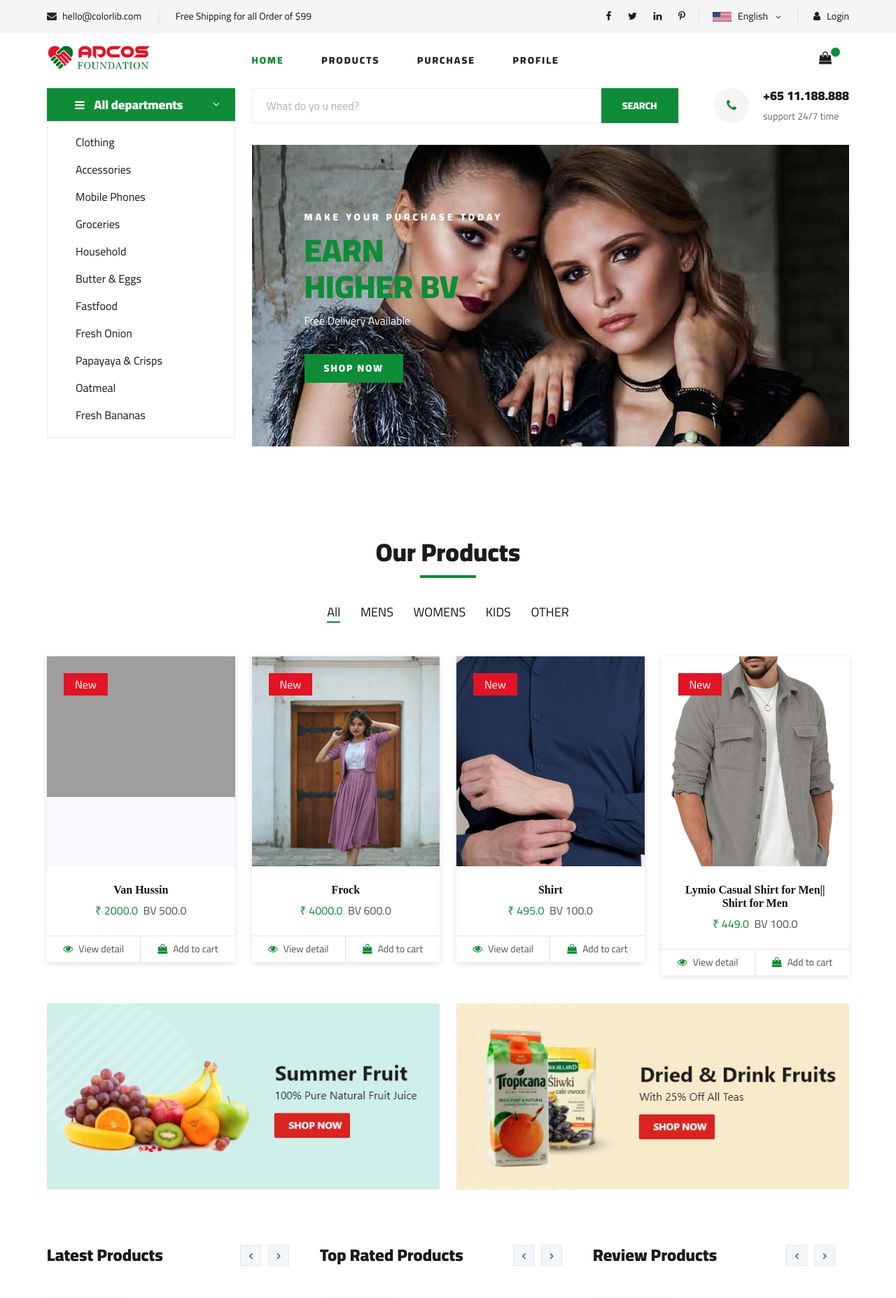
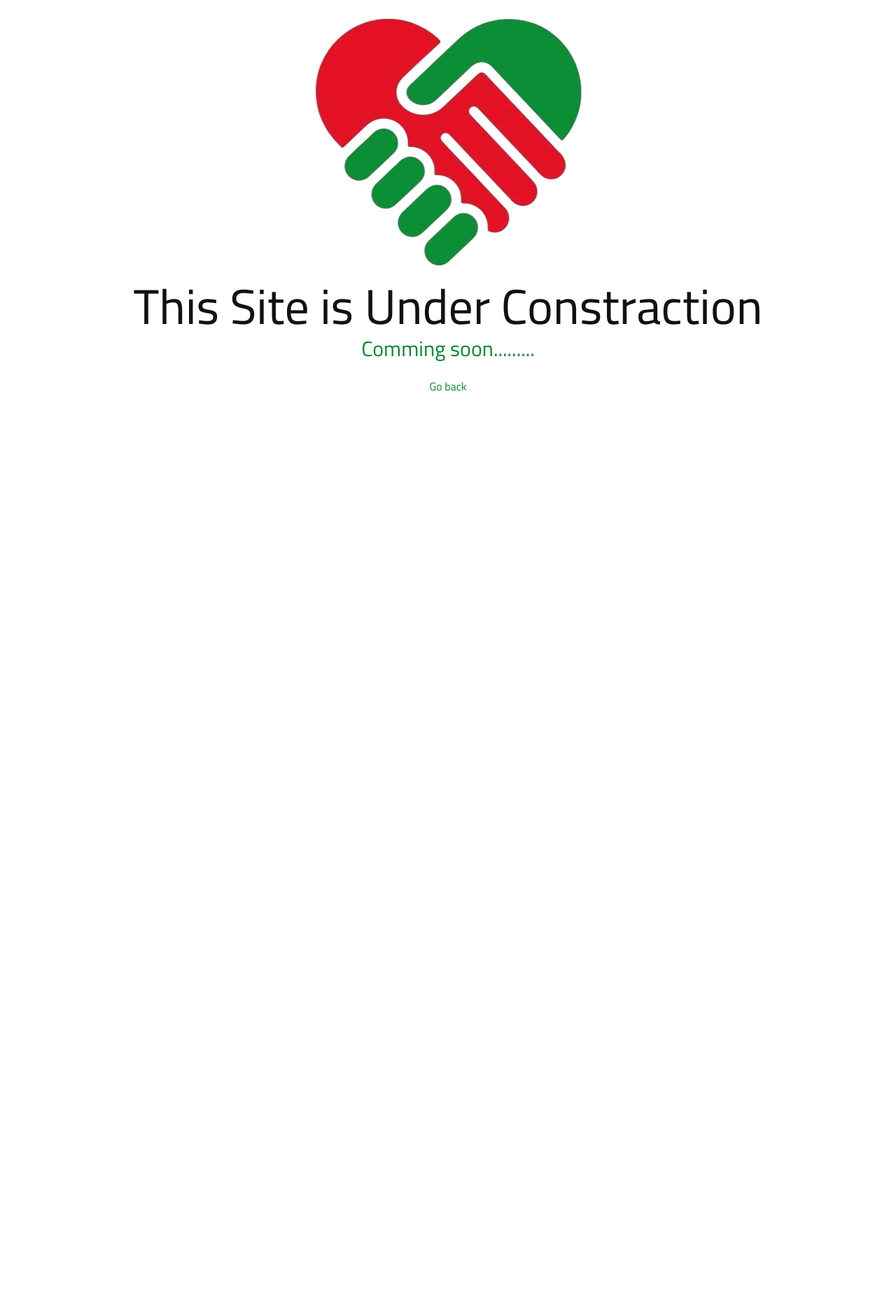
Before and after one commit to pramodthundathil/MLM_Ecom, a Django app: page / in a window 1280 px wide. Shown: the top 1855 px of the page at 70% size. After the commit the page ends 559 px from the top, so only its background shows below. Run offline with Django 5.2, Linux system fonts and the light colour scheme; data comes from the database, SQL or seed files in the repository; both versions use the stored data as it was before the commit; some libraries are stand-ins or nearby versions; grey boxes are pictures that could not be loaded.

Commit message:
landing page commit

```diff
--- a/Home/urls.py
+++ b/Home/urls.py
@@ -2,7 +2,8 @@ from django.urls import path
 from .import views
 
 urlpatterns = [
-    path("",views.Index,name="Index"),
+    path("",views.Landingpage,name="Landingpage"),
+    path("Index",views.Index,name="Index"),
     path("SignUp/<str:token>",views.SignUp,name="SignUp"),
     path("SignIn",views.SignIn,name="SignIn"),
     path("about",views.about,name="about"),
--- a/Home/views.py
+++ b/Home/views.py
@@ -16,6 +16,9 @@ from django.views.decorators.csrf import csrf_exempt
 from ecom.models import *
 from django.contrib.auth.decorators import login_required
 
+
+def Landingpage(request):
+    return render(request,"landingpage.html")
 
 @login_required(login_url='SignIn')
 def SentRefrelLink(request):
--- a/MLM/settings.py
+++ b/MLM/settings.py
@@ -14,7 +14,7 @@ BASE_DIR = Path(__file__).resolve().parent.parent
 SECRET_KEY = 'django-insecure-t=4+=dm3z+f+8x-8sw^7e$7m*g_fn=u*iv=zt)hx^h%f@l4)l%'
 
 # SECURITY WARNING: don't run with debug turned on in production!
-DEBUG = False
+DEBUG = True
 
 ALLOWED_HOSTS = ["*"]
 
--- a/templates/index.html
+++ b/templates/index.html
@@ -8,6 +8,8 @@
     <meta name="keywords" content="Ogani, unica, creative, html">
     <meta name="viewport" content="width=device-width, initial-scale=1.0">
     <meta http-equiv="X-UA-Compatible" content="ie=edge">
+    <!-- Favicon -->
+    <link href="{%static 'img/adcos-logo.png' %}" rel="icon">
     <title>ADCOS-Shopping</title>
 
     <!-- Google Font -->
--- /dev/null
+++ b/templates/landingpage.html
@@ -0,0 +1,61 @@
+<!DOCTYPE html>
+{% load static %}
+<html lang="zxx">
+
+<head>
+    <meta charset="UTF-8">
+    <meta name="description" content="Ogani Template">
+    <meta name="keywords" content="Ogani, unica, creative, html">
+    <meta name="viewport" content="width=device-width, initial-scale=1.0">
+    <meta http-equiv="X-UA-Compatible" content="ie=edge">
+    <!-- Favicon -->
+    <link href="{%static 'img/adcos-logo.png' %}" rel="icon">
+    <title>ADCOS-Shopping</title>
+
+    <!-- Google Font -->
+    <link href="https://fonts.googleapis.com/css2?family=Cairo:wght@200;300;400;600;900&display=swap" rel="stylesheet">
+    <script src="https://cdn.jsdelivr.net/npm/@popperjs/core@2.11.8/dist/umd/popper.min.js" integrity="sha384-I7E8VVD/ismYTF4hNIPjVp/Zjvgyol6VFvRkX/vR+Vc4jQkC+hVqc2pM8ODewa9r" crossorigin="anonymous"></script>
+    <script src="https://cdn.jsdelivr.net/npm/bootstrap@5.3.3/dist/js/bootstrap.min.js" integrity="sha384-0pUGZvbkm6XF6gxjEnlmuGrJXVbNuzT9qBBavbLwCsOGabYfZo0T0to5eqruptLy" crossorigin="anonymous"></script>
+    <!-- Css Styles -->
+    <link rel="stylesheet" href="{%static 'css/bootstrap.min.css' %}" type="text/css">
+    <link rel="stylesheet" href="{%static 'css/font-awesome.min.css' %}" type="text/css">
+    <link rel="stylesheet" href="{%static 'css/elegant-icons.css' %}" type="text/css">
+    <link rel="stylesheet" href="{%static 'css/nice-select.css' %}" type="text/css">
+    <link rel="stylesheet" href="{%static 'css/jquery-ui.min.css' %}" type="text/css">
+    <link rel="stylesheet" href="{%static 'css/owl.carousel.min.css' %}" type="text/css">
+    <link rel="stylesheet" href="{%static 'css/slicknav.min.css' %}" type="text/css">
+    <link rel="stylesheet" href="{%static 'css/style.css' %}" type="text/css">
+
+</head>
+<body>
+    <!-- Page Preloder -->
+    <div id="preloder">
+        <div class="loader"></div>
+    </div>
+
+    <div class="text-center">
+
+        <img src="/static/img/adcos-logo.png" alt="">
+        <h1 class="text-secondory">This Site is Under Constraction</h1>
+        <h3 class="text-primary">Comming soon.........</h3><br>
+        <a href="https://www.dses.org.in/">Go back</a>
+    </div>
+
+
+<!-- Footer Section End -->
+
+<!-- Js Plugins -->
+<script src="{%static 'js/jquery-3.3.1.min.js' %}"></script>
+<script src="{%static 'js/bootstrap.min.js' %}"></script>
+<script src="{%static 'js/jquery.nice-select.min.js' %}"></script>
+<script src="{%static 'js/jquery-ui.min.js' %}"></script>
+<script src="{%static 'js/jquery.slicknav.js' %}"></script>
+<script src="{%static 'js/mixitup.min.js' %}"></script>
+<script src="{%static 'js/owl.carousel.min.js' %}"></script>
+<script src="{%static 'js/main.js' %}"></script>
+
+
+
+</body>
+
+</html>
```
Also changed, not shown: db.sqlite3.
